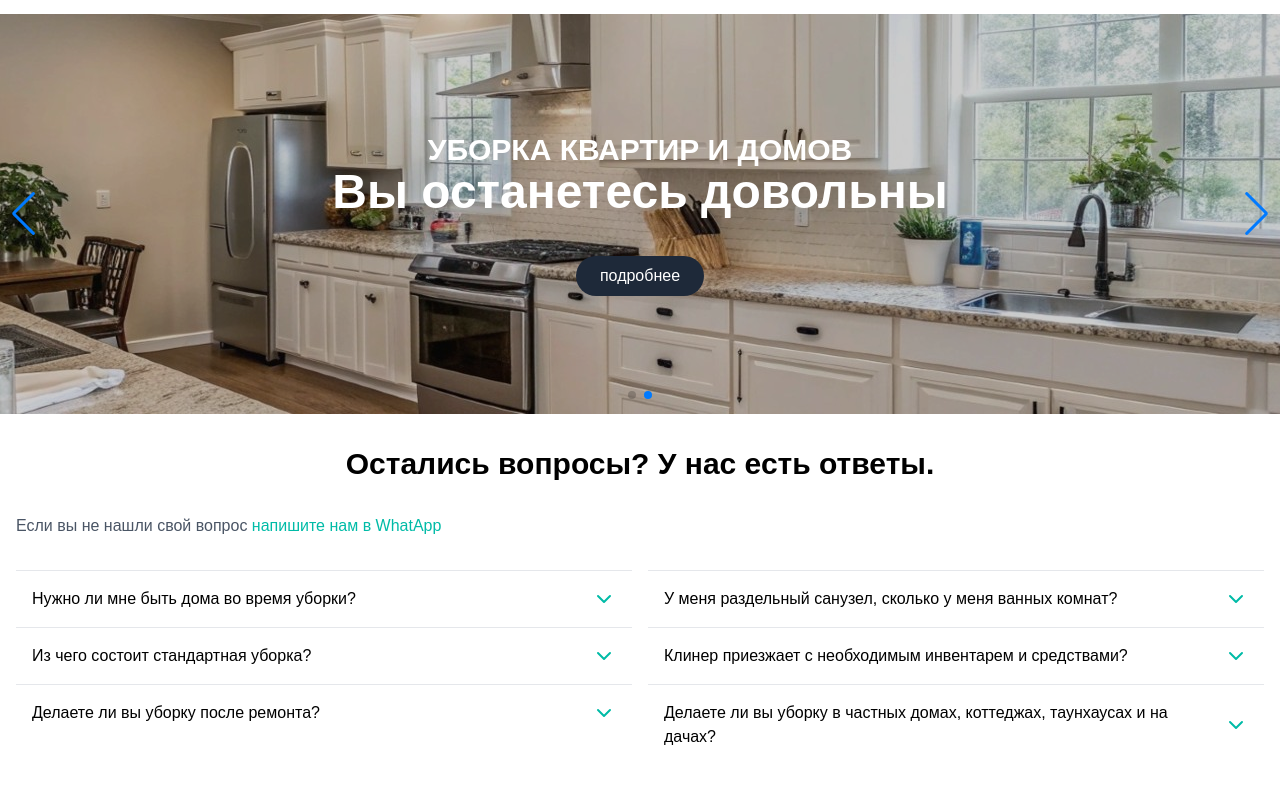
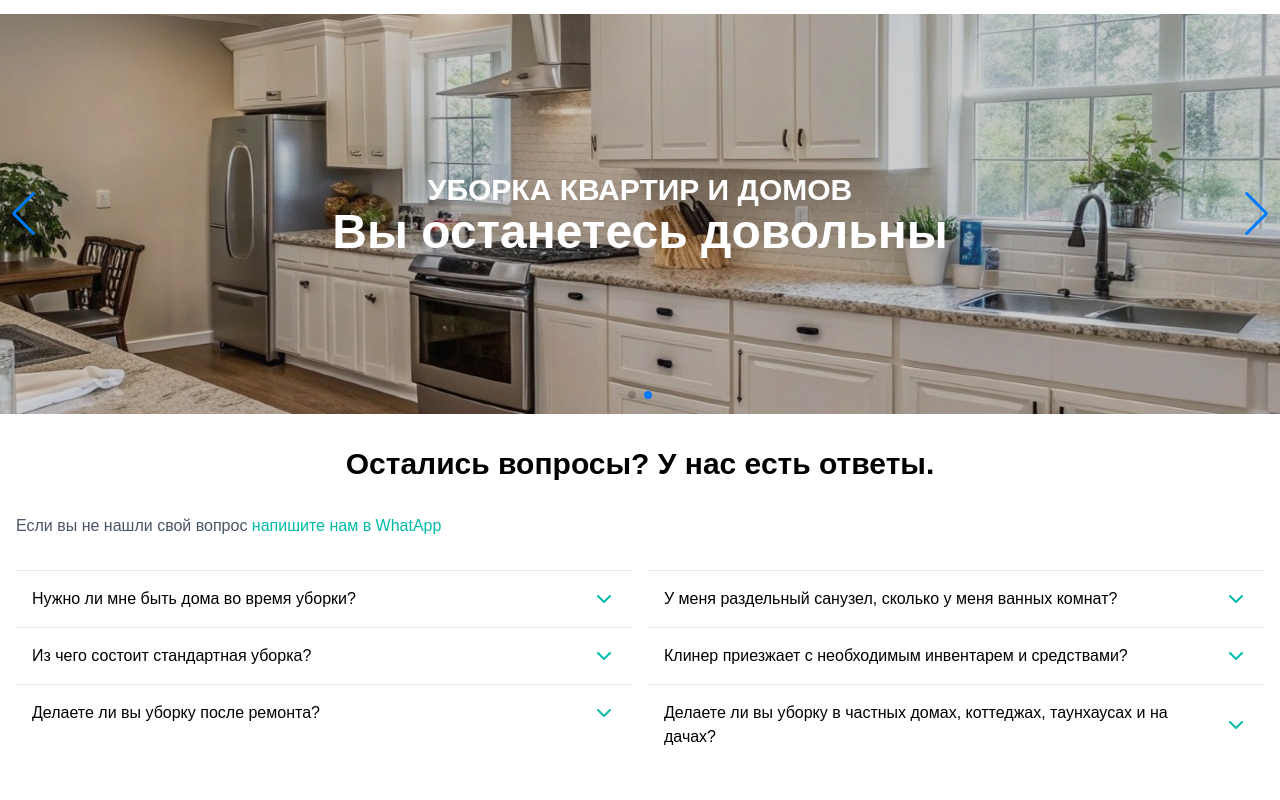
Before and after one commit to Shiko76/next-clean-well, a Next.js app: page / in a window 1280 px wide. Shown: the part 2480-3280 px from the top of the page. Built offline with nearby package versions, Linux system fonts and the light colour scheme.

Commit message:
hide button on slider

```diff
--- a/src/components/sections/sliders/slider-01/Slider.tsx
+++ b/src/components/sections/sliders/slider-01/Slider.tsx
@@ -54,11 +54,11 @@ const Slider: React.FC<SliderProps> = ({ data }) => {
                   <div>
                     {tagline && <p className='text-sm sm:text-xl lg:text-3xl font-semibold text-white uppercase'>{tagline}</p>}
                     <p className='text-2xl sm:text-4xl lg:text-5xl font-bold text-white'>{title}</p>
-                    {buttons.length > 0 && (
+                    {/* {buttons.length > 0 && (
                       <div className='bg-gray-800 inline-block px-6 py-2 rounded-full text-white mt-6 sm:mt-10'>
                         <SliderButtons buttons={buttons} />
                       </div>
-                    )}
+                    )} */}
                   </div>
                 </div>
               </SwiperSlide>
```
